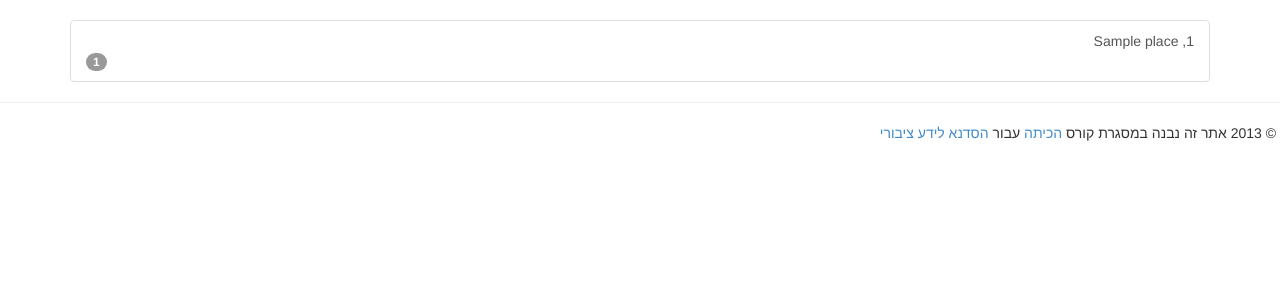
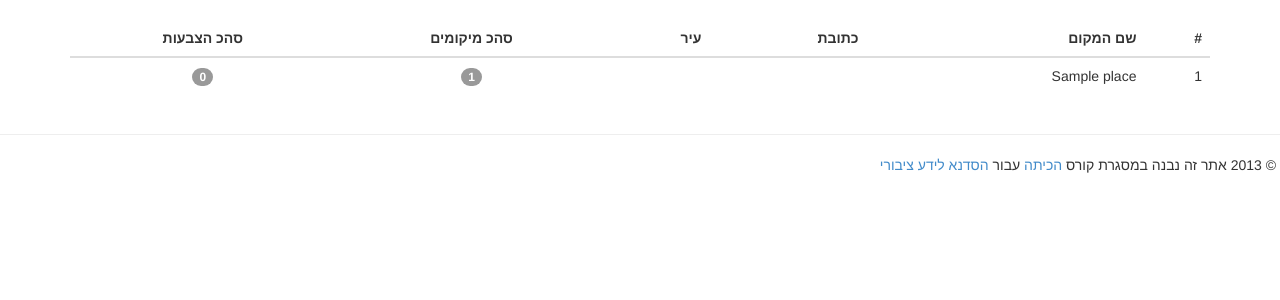
Before and after one commit to segalle/placemarkr, a Django app: a page that uses src/places/templates/base.html in a window 1280 px wide. Shown: the part 54-354 px from the top of the page. Run offline with Django 3.2, Linux system fonts and the light colour scheme; a user stored in the database is signed in; tables that the repository leaves empty hold one stand-in row (values such as "Sample post"); some libraries are stand-ins or nearby versions.

Commit message:
change the places list to table list

```diff
--- a/src/places/templates/base.html
+++ b/src/places/templates/base.html
@@ -6,6 +6,7 @@
 		<title>Placemarkr</title>
 	    <!-- Bootstrap core CSS -->
 	    <link href="{% static 'dist/css/bootstrap.css' %}" rel="stylesheet">
+	    <script src="{% static "jquery-1.10.2.js" %}"></script>
 	</head>
 	<body>
 		<!-- Static navbar -->
--- a/src/places/templates/userDataset.html
+++ b/src/places/templates/userDataset.html
@@ -3,14 +3,42 @@
 <div class="container">
 	<div class="row">
 		<div class="col-md-12">
-		{% for p in places %}
-		<a href="{% url 'place' p.id%}" class="list-group-item">
-			<div>{{p.vendor_id}}, {{p.title}}
-	   				<div class="text-left"><span class="badge">{{p.placemarks.count}}</span></div>
-	   		</div>
-	 	</a>
-	 	{% endfor %}
+	 	<table class="table table-hover">
+	 		<thead>
+	 		<tr>
+	 			<th class="text-right">#</th>
+	 			<th class="text-right">שם המקום</th>
+	 			<th class="text-right">כתובת</th>
+	 			<th class="text-right">עיר</th>
+	 			<th class="text-right"><center>סהכ מיקומים</center></th>
+	 			<th class="text-right"><center>סהכ הצבעות</center></th>
+	 		</tr>
+	 		</thead>
+	 		{% for p in places %}
+	 		<tr data-value="{% url 'place' p.id%}">
+	 			<td>{{p.vendor_id}}</td>
+	 			<td>{{p.title}}</td>
+	 			<td> </td>
+	 			<td> </td>
+	 			<td><center><span class="badge">{{p.placemarks.count}}</span></center></td>
+	 			<td><center><span class="badge">0</span></center></td>
+	 		</tr>
+	 		{% endfor %}
+	 	</table>
+
+
+
  		</div>
  	</div>
  </div>
+
+ <script>
+ 	$(function() {
+ 		$("tr").click(function() {
+    		window.location = $(this).data('value');
+		});
+
+ 	});
+
+ </script>
 {% endblock %}
```
